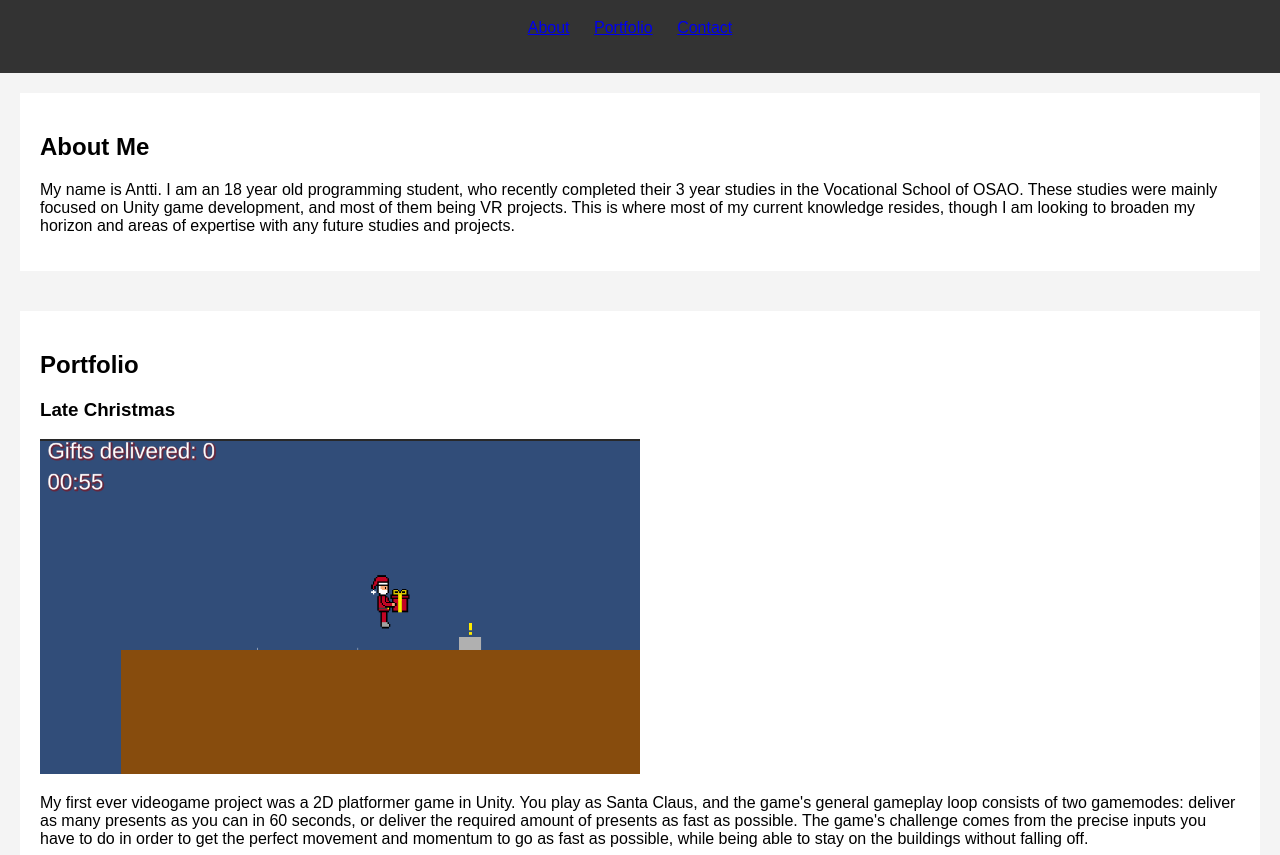
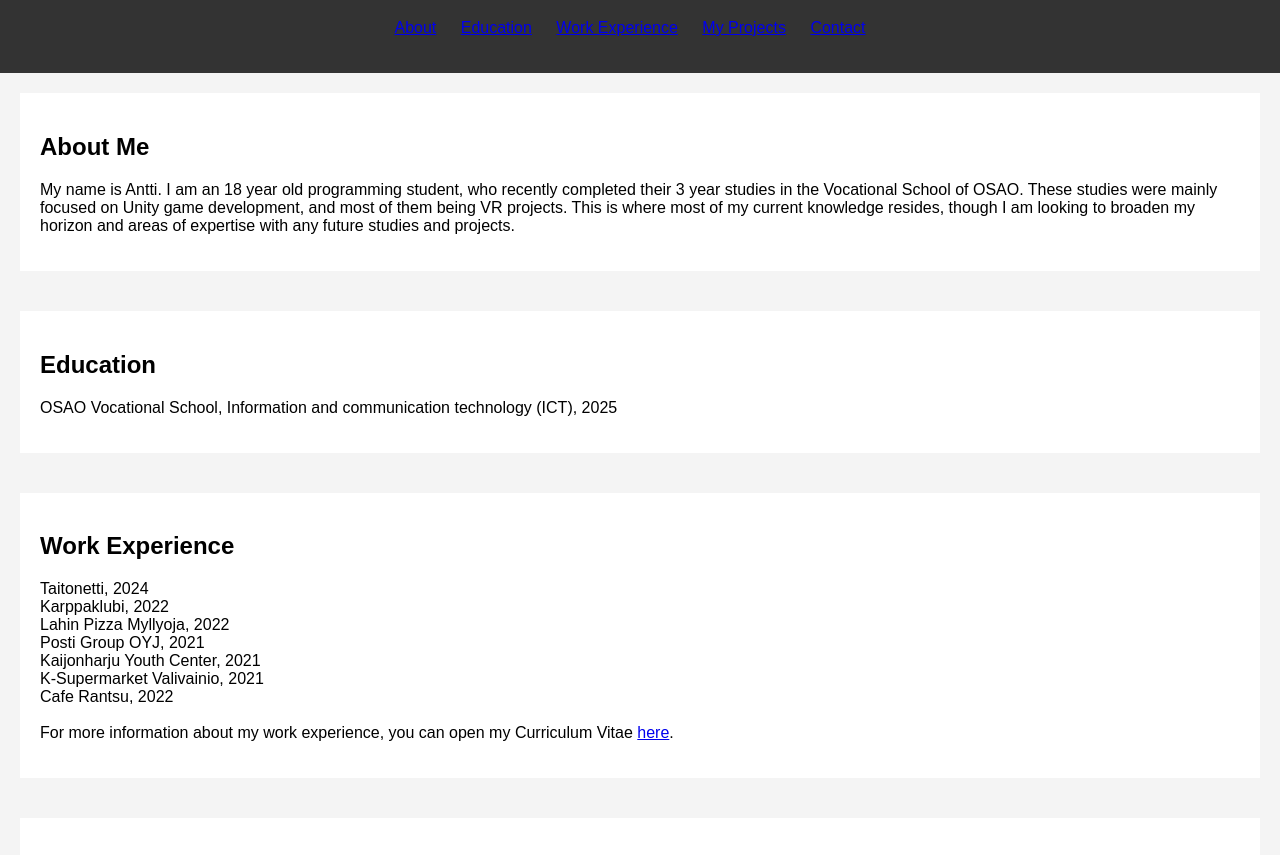
Before and after one commit to Kelaanssi/portfolio, a plain HTML site: page index.html in a window 1280 px wide. Shown: the part 81-936 px from the top of the page. Drawn offline with Linux system fonts and the light colour scheme.

Commit message:
CV update
Added sections for education and work experience, renamed the "portfolio" section to "my projects", added a link to my Curriculum Vitae in the form of a PDF file.

```diff
--- a/index.html
+++ b/index.html
@@ -57,7 +57,9 @@
     <nav>
       <ul>
         <li><a href="#about">About</a></li>
-        <li><a href="#portfolio">Portfolio</a></li>
+        <li><a href="#education">Education</a></li>
+        <li><a href="#work-experience">Work Experience</a></li>
+        <li><a href="#portfolio">My Projects</a></li>
         <li><a href="#contact">Contact</a></li>
       </ul>
     </nav>
@@ -69,8 +71,29 @@
     These studies were mainly focused on Unity game development, and most of them being VR projects. This is where most of my current knowledge resides, though I am looking to broaden my horizon and areas of expertise with any future studies and projects.</p>
   </section>
 
+  <section id="education">
+    <h2>Education</h2>
+    <p>
+    OSAO Vocational School, Information and communication technology (ICT), 2025
+    </p>
+  </section>
+
+  <section id="work-experience">
+    <h2>Work Experience</h2>
+    <p>
+    Taitonetti, 2024<br>
+    Karppaklubi, 2022<br>
+    Lahin Pizza Myllyoja, 2022<br>
+    Posti Group OYJ, 2021<br>
+    Kaijonharju Youth Center, 2021<br>
+    K-Supermarket Valivainio, 2021<br>
+    Cafe Rantsu, 2022<br><br>
+    For more information about my work experience, you can open my Curriculum Vitae <a href="Curriculum Vitae Antti Aho.pdf" download="Curriculum Vitae Antti Aho.pdf">here</a>.
+    </p>
+  </section>
+
   <section id="portfolio">
-    <h2>Portfolio</h2>
+    <h2>My projects</h2>
     <div class="portfolio-item">
       <h3>Late Christmas</h3>
       <img src="Chrimas.png" alt="Project 1"
```
Also changed, not shown: 1 other file.
